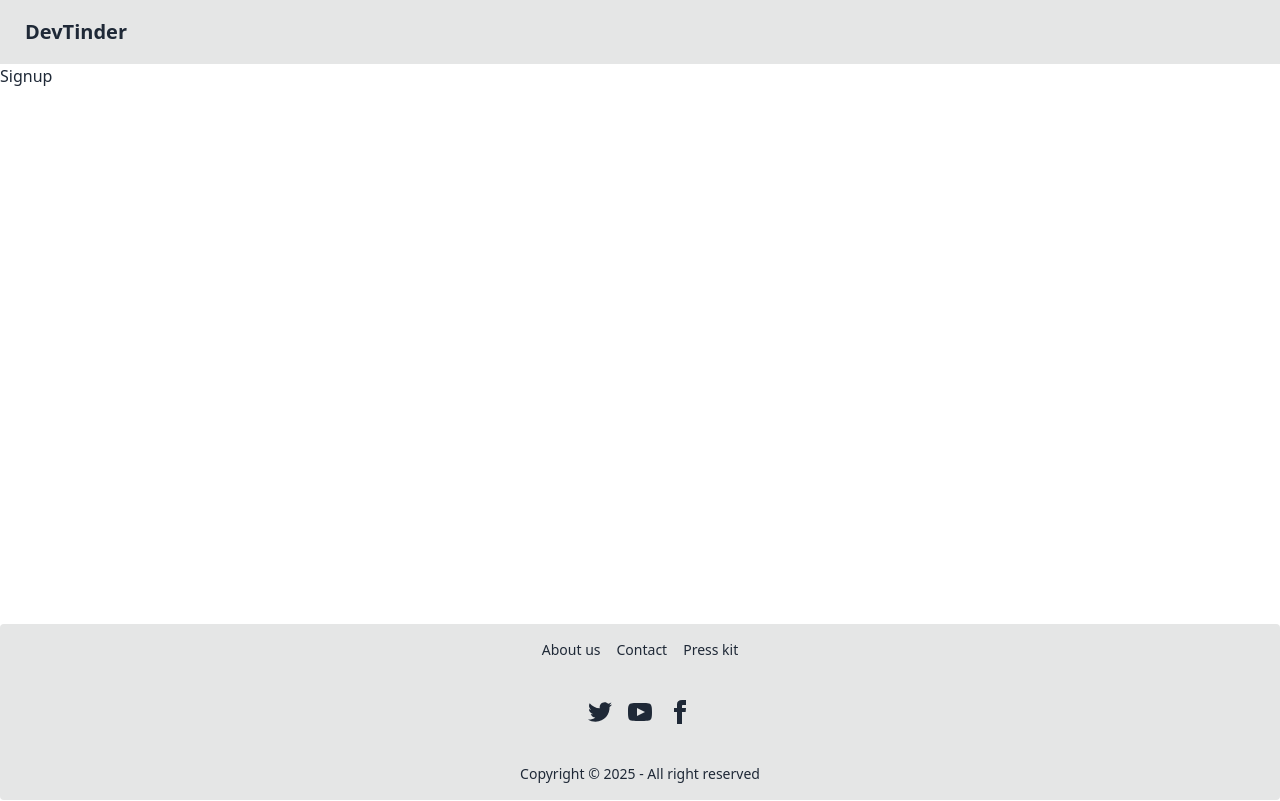
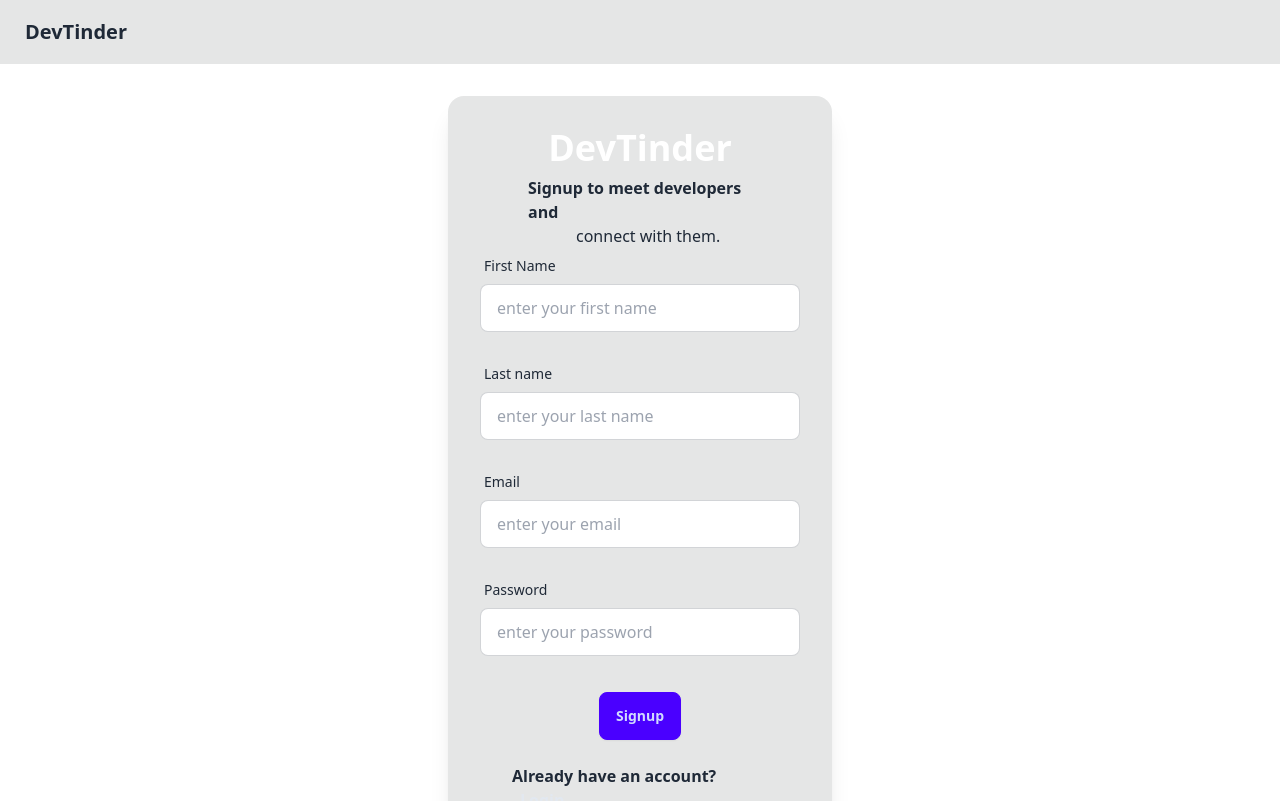
Before and after one commit to MEHULBANSAL2003/devTinder, a React (Vite) app in the folder frontend/: page /signup in a window 1280 px wide. Shown: the top 801 px of the page. Built offline with nearby package versions, Linux system fonts and the light colour scheme; no server answers.

Commit message:
signup frontend done

```diff
--- a/frontend/src/components/Footer.jsx
+++ b/frontend/src/components/Footer.jsx
@@ -3,7 +3,7 @@ import React from 'react'
 const Footer = () => {
   return (
 
-    <footer className="footer footer-center bg-base-300 text-base-content rounded p-4 fixed bottom-0">
+    <footer className="footer footer-center bg-base-300 text-base-content rounded p-4 bottom-0">
   <nav className="grid grid-flow-col gap-4">
     <a className="link link-hover">About us</a>
     <a className="link link-hover">Contact</a>
--- a/frontend/src/pages/Login.jsx
+++ b/frontend/src/pages/Login.jsx
@@ -61,7 +61,10 @@ const Login = () => {
                 placeholder="enter your email"
                 className="input input-bordered w-full max-w-xs"
                 value={emailId}
-                onChange={(e) => setEmailId(e.target.value)}
+                onChange={(e) => {
+                  setError(null);
+                  setEmailId(e.target.value);
+                }}
               />
               <div className="text-red-600 mt-1">
                 {error && error.startsWith("Email") && <p>{error}</p>}
@@ -77,7 +80,10 @@ const Login = () => {
                 placeholder="enter your password"
                 className="input input-bordered w-full max-w-xs"
                 value={password}
-                onChange={(e) => setPassword(e.target.value)}
+                onChange={(e) => {
+                  setError(null);
+                  setPassword(e.target.value);
+                }}
               />
               <div className="text-red-600 mt-1">
                 {error && error.startsWith("Password") && <p>{error}</p>}
@@ -88,11 +94,14 @@ const Login = () => {
             <button className="btn btn-primary" onClick={handleLoginClick}>
               Login
             </button>
-            <Link to="/signup">
-              <div className="font-semibold mt-4 cursor-pointer text-slate-200 hover:text-slate-300">
-                Don't have an account? Signup now
-              </div>
-            </Link>
+          </div>
+          <div className="font-semibold mt-4 flex justify-center">
+            <p className="mx-8">
+              Don't have an account?
+              <Link to="/signup" className="text-slate-200 mx-2">
+                Signup
+              </Link>
+            </p>
           </div>
         </div>
       </div>
--- a/frontend/src/pages/Signup.jsx
+++ b/frontend/src/pages/Signup.jsx
@@ -1,9 +1,125 @@
-import React from 'react'
+import React, { useState } from "react";
+import { Link } from "react-router-dom";
+import { validateSignUpData } from "../utils/validation";
 
 const Signup = () => {
+  const [firstName, setFirstName] = useState("");
+  const [lastName, setLastName] = useState("");
+  const [emailId, setEmailId] = useState("");
+  const [password, setPassword] = useState("");
+  const [error, setError] = useState(null);
+
+  const handleSignup = () => {
+    const message = validateSignUpData(firstName, lastName, emailId, password);
+
+    setError(message);
+  };
+
   return (
-    <div>Signup</div>
-  )
-}
+    <div className="flex justify-center my-8">
+      <div className="card bg-base-300 w-96 shadow-xl">
+        <div className="card-body">
+          <h2 className="card-title text-4xl justify-center font-bold text-white">
+            DevTinder
+          </h2>
+          <h2 className="w-60 mx-12 font-semibold">
+            Signup to meet developers and
+          </h2>
+          <h2 className="w-60 mx-24 -my-2">connect with them.</h2>
 
-export default Signup
+          <div>
+            <label className="form-control w-full max-w-xs mb-5">
+              <div className="label">
+                <span className="label-text">First Name</span>
+              </div>
+              <input
+                type="text"
+                placeholder="enter your first name"
+                className="input input-bordered w-full max-w-xs"
+                value={firstName}
+                onChange={(e) => {
+                  setError(null);
+                  setFirstName(e.target.value);
+                }}
+              />
+              <div className="text-red-600 mt-1 text-md">
+                {error && error.startsWith("First") && <p>{error}</p>}
+              </div>
+            </label>
+            <label className="form-control w-full max-w-xs mb-5">
+              <div className="label">
+                <span className="label-text">Last name</span>
+              </div>
+              <input
+                type="text"
+                placeholder="enter your last name"
+                className="input input-bordered w-full max-w-xs"
+                value={lastName}
+                onChange={(e) => {
+                  setError(null);
+                  setLastName(e.target.value);
+                }}
+              />
+              <div className="text-red-600 mt-1 text-md">
+                {error && error.startsWith("Last") && <p>{error}</p>}
+              </div>
+            </label>
+            <label className="form-control w-full max-w-xs mb-5">
+              <div className="label">
+                <span className="label-text">Email</span>
+              </div>
+              <input
+                type="text"
+                placeholder="enter your email"
+                className="input input-bordered w-full max-w-xs"
+                value={emailId}
+                onChange={(e) => {
+                  setError(null);
+                  setEmailId(e.target.value);
+                }}
+              />
+              <div className="text-red-600 mt-1 text-md">
+                {error && error.startsWith("Email") && <p>{error}</p>}
+              </div>
+            </label>
+
+            <label className="form-control w-full max-w-xs">
+              <div className="label">
+                <span className="label-text">Password</span>
+              </div>
+              <input
+                type="password"
+                placeholder="enter your password"
+                className="input input-bordered w-full max-w-xs"
+                value={password}
+                onChange={(e) => {
+                  setError(null);
+                  setPassword(e.target.value);
+                }}
+              />
+
+              <div className="text-red-600 mt-1 text-md">
+                {error && error.startsWith("Password") && <p>{error}</p>}
+              </div>
+            </label>
+          </div>
+          <div className="card-actions justify-center mt-6">
+            <button className="btn btn-primary" onClick={handleSignup}>
+              Signup
+            </button>
+          </div>
+          <div className="font-semibold mt-4 flex justify-center">
+            <p className="mx-8">
+              Already have an account?
+              <Link to="/login" className="text-slate-200 mx-2">
+                Login
+              </Link>
+            </p>
+          </div>
+        </div>
+      </div>
+    </div>
+  );
+};
+
+export default Signup;
--- a/frontend/src/utils/validation.jsx
+++ b/frontend/src/utils/validation.jsx
@@ -1,12 +1,10 @@
-
-export const validateLoginData=(email,password)=>{
+export const validateLoginData = (email, password) => {
   if (email === "") return "Email is required";
   if (password === "") return "Password is required";
 
   const isEmailValid = /^[a-zA-Z0-9_.±]+@[a-zA-Z0-9-]+.[a-zA-Z0-9-.]+$/.test(
     email
   );
-
 
   const isPasswordVlaid =
     /^(?=.*?[A-Z])(?=.*?[a-z])(?=.*?[0-9])(?=.*?[#?!@$%^&*-]).{8,}$/.test(
@@ -17,5 +15,31 @@ export const validateLoginData=(email,password)=>{
   if (!isPasswordVlaid) return "Password is not valid";
 
   return null;
+};
 
+export const validateSignUpData = (firstName, lastName, email, password) => {
+  if (firstName === "") return "First Name is required";
+  if (lastName === "") return "Last Name is required";
+
+  if (email === "") return "Email is required";
+  if (password === "") return "Password is required";
+
+  const isFirstNameValid = /^[a-zA-Z]+([ '-][a-zA-Z]+)*$/.test(firstName);
+  const isLastNameValid = /^[a-zA-Z]+([ '-][a-zA-Z]+)*$/.test(lastName);
+
+  const isEmailValid = /^[a-zA-Z0-9_.±]+@[a-zA-Z0-9-]+.[a-zA-Z0-9-.]+$/.test(
+    email
+  );
+
+  const isPasswordVlaid =
+    /^(?=.*?[A-Z])(?=.*?[a-z])(?=.*?[0-9])(?=.*?[#?!@$%^&*-]).{8,}$/.test(
+      password
+    );
+
+  if (!isFirstNameValid) return "First Name is not valid";
+  if (!isLastNameValid) return "Last Name is not valid";
+  if (!isEmailValid) return "Email is not valid";
+  if (!isPasswordVlaid) return "Password is not valid";
+
+  return null;
 };
```
Lines whose indentation alone changed are shown as unchanged.
